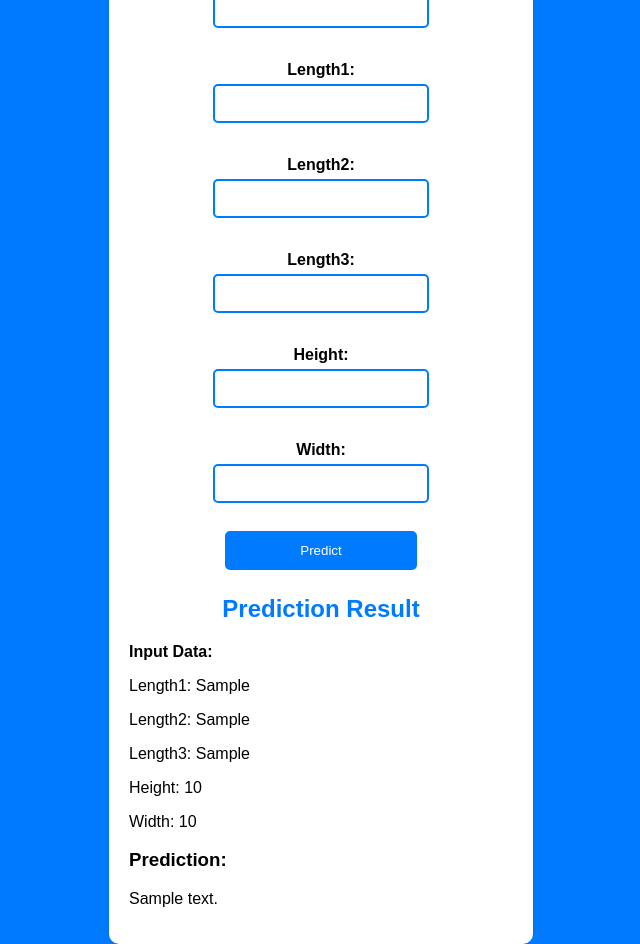
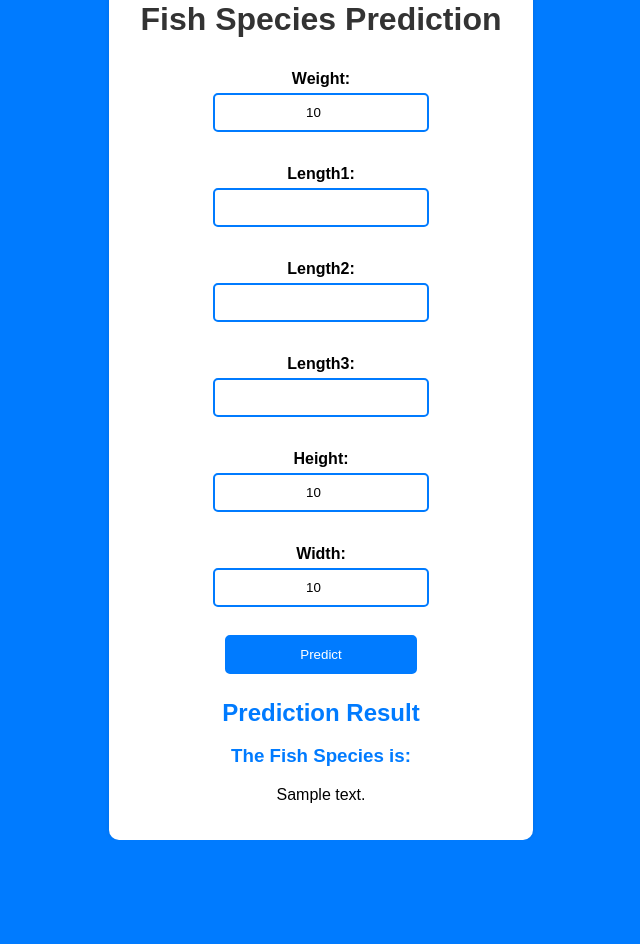
Before and after one commit to BasantaDulal/fish_market, a Flask app: template templates/index.html in a window 1280 px wide. Shown: the whole page, without its empty margins (319-959 px from the left). After the commit the page ends 840 px from the top, so only its background shows below. Run offline with Flask 3, Linux system fonts and the light colour scheme; the template is opened without the code that fills it: most values are stand-ins (such as "Sample title", 1, 10 or a date in 2020); parts of the project's set-up code (start-up, migrations or seed data) failed here and were passed over.

Commit message:
UI update

```diff
--- a/app.py
+++ b/app.py
@@ -38,7 +38,7 @@ def index():
         return render_template('index.html', prediction_text=predicted_species, input_data=input_data)
 
     # Render the initial form without any prediction
-    return render_template('index.html', prediction_text=None)
+    return render_template('index.html', prediction_text=None, input_data={})
 
 
 if __name__ == "__main__":
--- a/static/style.css
+++ b/static/style.css
@@ -63,8 +63,16 @@ input[type="submit"]:hover {
 }
 
 /* Prediction text styles */
-h2 {
-  text-align: center;
-  color: #007bff;
+#prediction-result {
+  text-align: center; /* Center the prediction result */
   margin-top: 20px;
 }
+
+#prediction-result h2 {
+  color: #007bff;
+  margin-bottom: 10px;
+}
+
+#prediction-result h3 {
+  color: #007bff;
+}
--- a/templates/index.html
+++ b/templates/index.html
@@ -20,6 +20,7 @@
           name="Weight"
           step="0.01"
           min="0"
+          value="{{ input_data.Weight|default('') }}"
           required
         />
         <br />
@@ -30,6 +31,7 @@
           name="Length1"
           step="0.01"
           min="0"
+          value="{{ input_data.Length1|default('') }}"
           required
         />
         <br />
@@ -40,6 +42,7 @@
           name="Length2"
           step="0.01"
           min="0"
+          value="{{ input_data.Length2|default('') }}"
           required
         />
         <br />
@@ -50,6 +53,7 @@
           name="Length3"
           step="0.01"
           min="0"
+          value="{{ input_data.Length3|default('') }}"
           required
         />
         <br />
@@ -60,6 +64,7 @@
           name="Height"
           step="0.01"
           min="0"
+          value="{{ input_data.Height|default('') }}"
           required
         />
         <br />
@@ -70,6 +75,7 @@
           name="Width"
           step="0.01"
           min="0"
+          value="{{ input_data.Width|default('') }}"
           required
         />
         <br />
@@ -79,14 +85,7 @@
       {% if prediction_text %}
       <div id="prediction-result">
         <h2>Prediction Result</h2>
-        <p><strong>Input Data:</strong></p>
-        <p>Length1: {{ input_data.Length1 }}</p>
-        <p>Length2: {{ input_data.Length2 }}</p>
-        <p>Length3: {{ input_data.Length3 }}</p>
-        <p>Height: {{ input_data.Height }}</p>
-        <p>Width: {{ input_data.Width }}</p>
-
-        <h3>Prediction:</h3>
+        <h3>The Fish Species is:</h3>
         <p>{{ prediction_text }}</p>
       </div>
       {% endif %}
```
